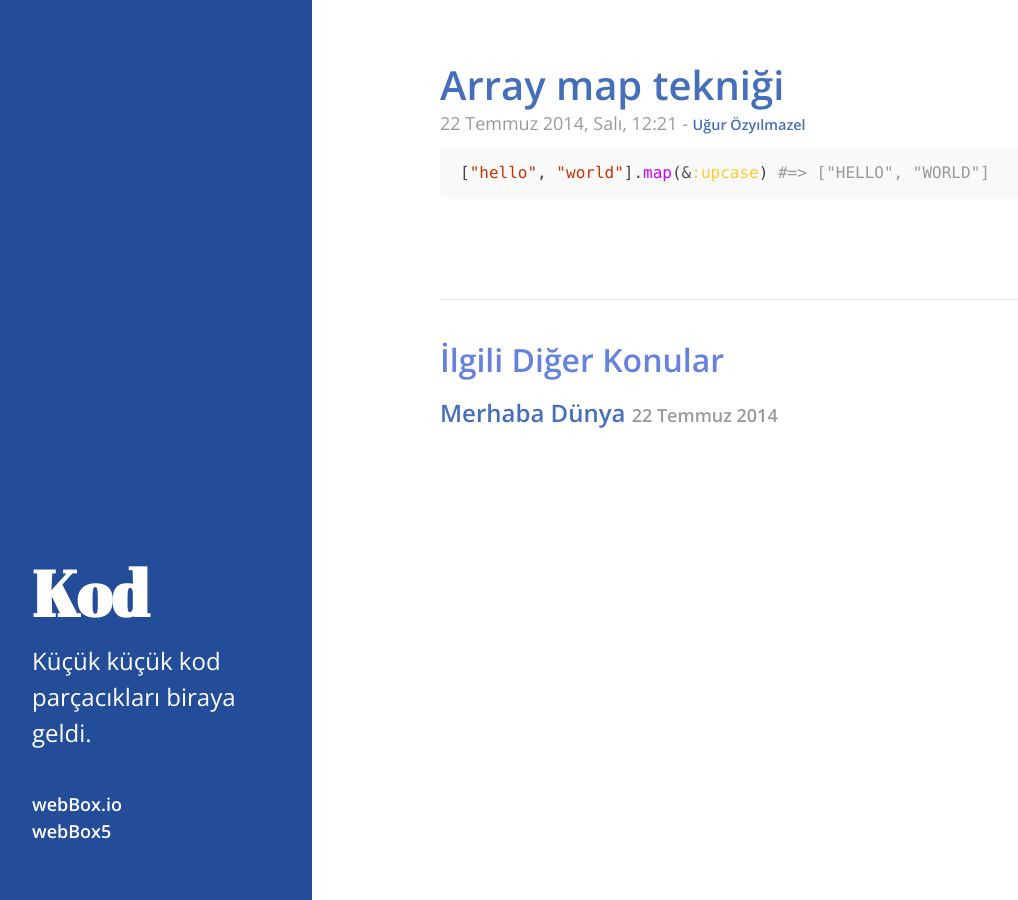
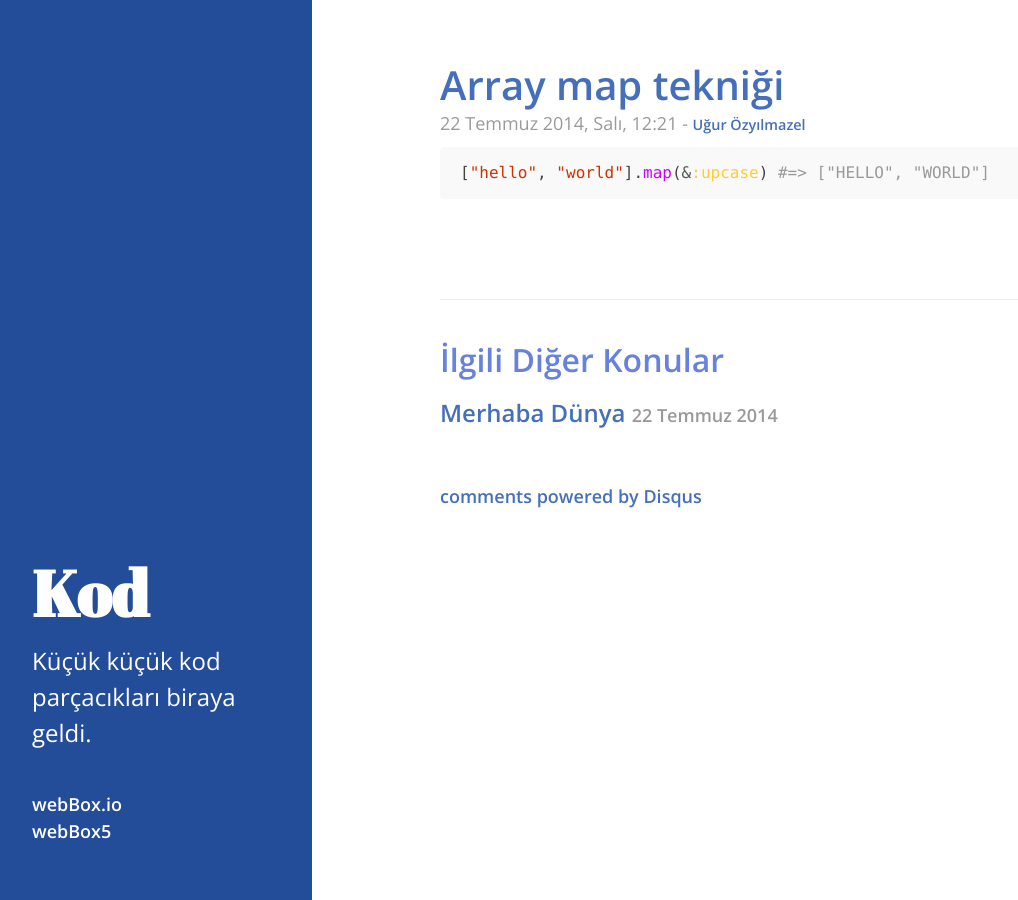
Before and after one commit to ramazantufekci/kod.webbox.io, a Jekyll site: the page built from _posts/2014-07-22-array-map-teknigi.md, in a window 1280 px wide. Shown: the whole page, without its empty margins (8-1026 px from the left). Built offline with Jekyll 4.4.1, drawn with Linux system fonts in a browser that asks for light colours; Markdown is read by kramdown in place of the engine named in the settings; comment, search, counter and statistics services are not loaded; part of the change alters nothing that is shown.

Commit message:
env vars + disqus

```diff
--- a/_layouts/post.html
+++ b/_layouts/post.html
@@ -25,3 +25,20 @@ layout: default
   </ul>
 </div>
 {% endunless %}
+
+{% if site.env == "production" %}
+<div id="disqus_thread"></div>
+<script type="text/javascript">
+    /* * * CONFIGURATION VARIABLES: EDIT BEFORE PASTING INTO YOUR WEBPAGE * * */
+    var disqus_shortname = 'kodwebboxio'; // required: replace example with your forum shortname
+
+    /* * * DON'T EDIT BELOW THIS LINE * * */
+    (function() {
+        var dsq = document.createElement('script'); dsq.type = 'text/javascript'; dsq.async = true;
+        dsq.src = '//' + disqus_shortname + '.disqus.com/embed.js';
+        (document.getElementsByTagName('head')[0] || document.getElementsByTagName('body')[0]).appendChild(dsq);
+    })();
+</script>
+<noscript>Please enable JavaScript to view the <a href="http://disqus.com/?ref_noscript">comments powered by Disqus.</a></noscript>
+<a href="http://disqus.com" class="dsq-brlink">comments powered by <span class="logo-disqus">Disqus</span></a>
+{% endif %}
--- /dev/null
+++ b/_plugins/environment_variables.rb
@@ -0,0 +1,14 @@
+# Plugin to add environment variables to the `site` object in Liquid templates
+
+module Jekyll
+
+  class EnvironmentVariablesGenerator < Generator
+
+    def generate(site)
+      site.config['env'] = ENV['JEKYLL_ENV'] || 'development'
+      # Add other environment variables to `site.config` here...
+    end
+
+  end
+
+end
```
